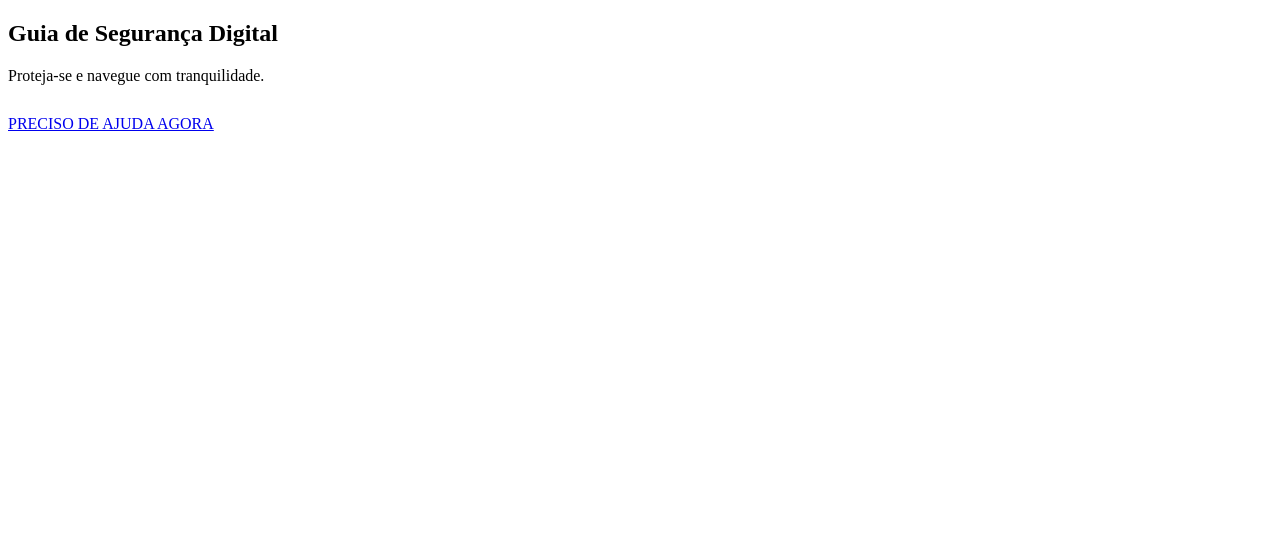
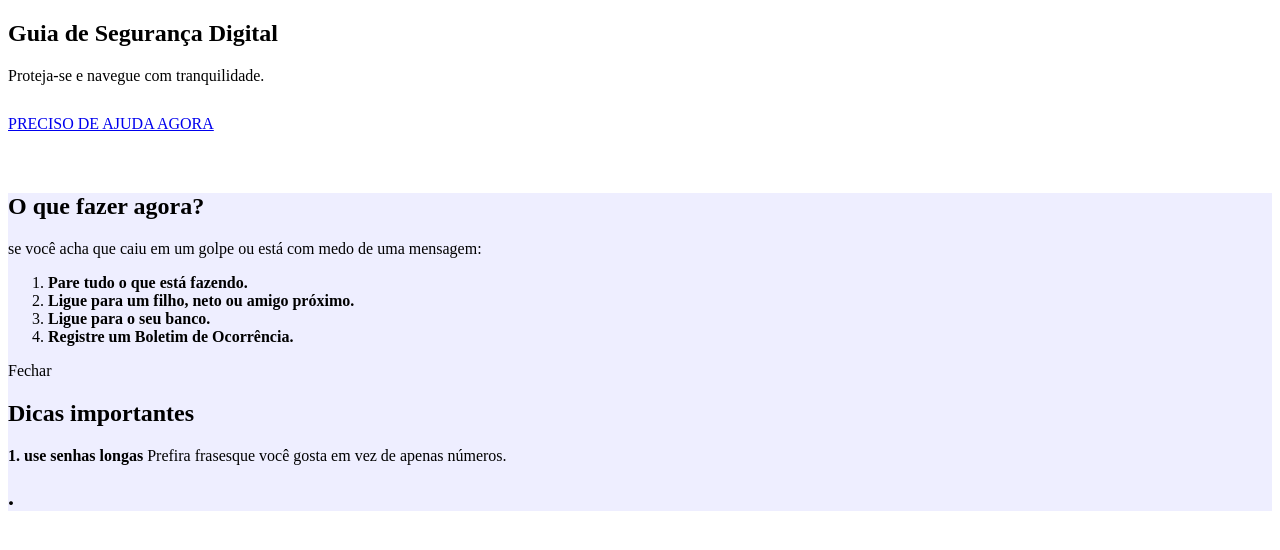
Before and after one commit to kamillytobias-star/kamilly.projeto2, a plain HTML site: page index.html in a window 1280 px wide. Drawn offline with Linux system fonts and the light colour scheme.

Commit message:
Add safety tips and advice in modal section

```diff
--- a/index.html
+++ b/index.html
@@ -22,7 +22,24 @@
         <section id="contato-ajuda" style="margin-top:60px;
         background:#eef;"
         class="modal-conteudo">
-
+            <h2 style="margin-top: 0;"> O que fazer agora?</h2>
+            <p> se você acha que caiu em um golpe ou está com medo de uma mensagem:</p>
+            <ol>
+                <li><strong>Pare tudo  o que está fazendo.</strong></li>
+                <li><strong>Ligue para um filho, neto ou amigo próximo.</strong></li>
+                <li><strong>Ligue para o seu banco.</strong></li>
+                <li><strong>Registre um Boletim de Ocorrência.</strong></li>
+            </ol>
+            <buttonclass="botao-ajuda botao-fechar"> Fechar</button>
+                <section id="dicas">
+                    <h2>Dicas importantes</h2>
+                    <div class="grade-dicas>
+                        <div class="cartao-dica">
+                        <strong>1. use senhas longas</strong>
+                        Prefira frasesque você gosta em vez de apenas números.
+                    </div>
+                    <section id="direitos">
+                        <h2>.
     </section>
         </section>
     </div>
```
